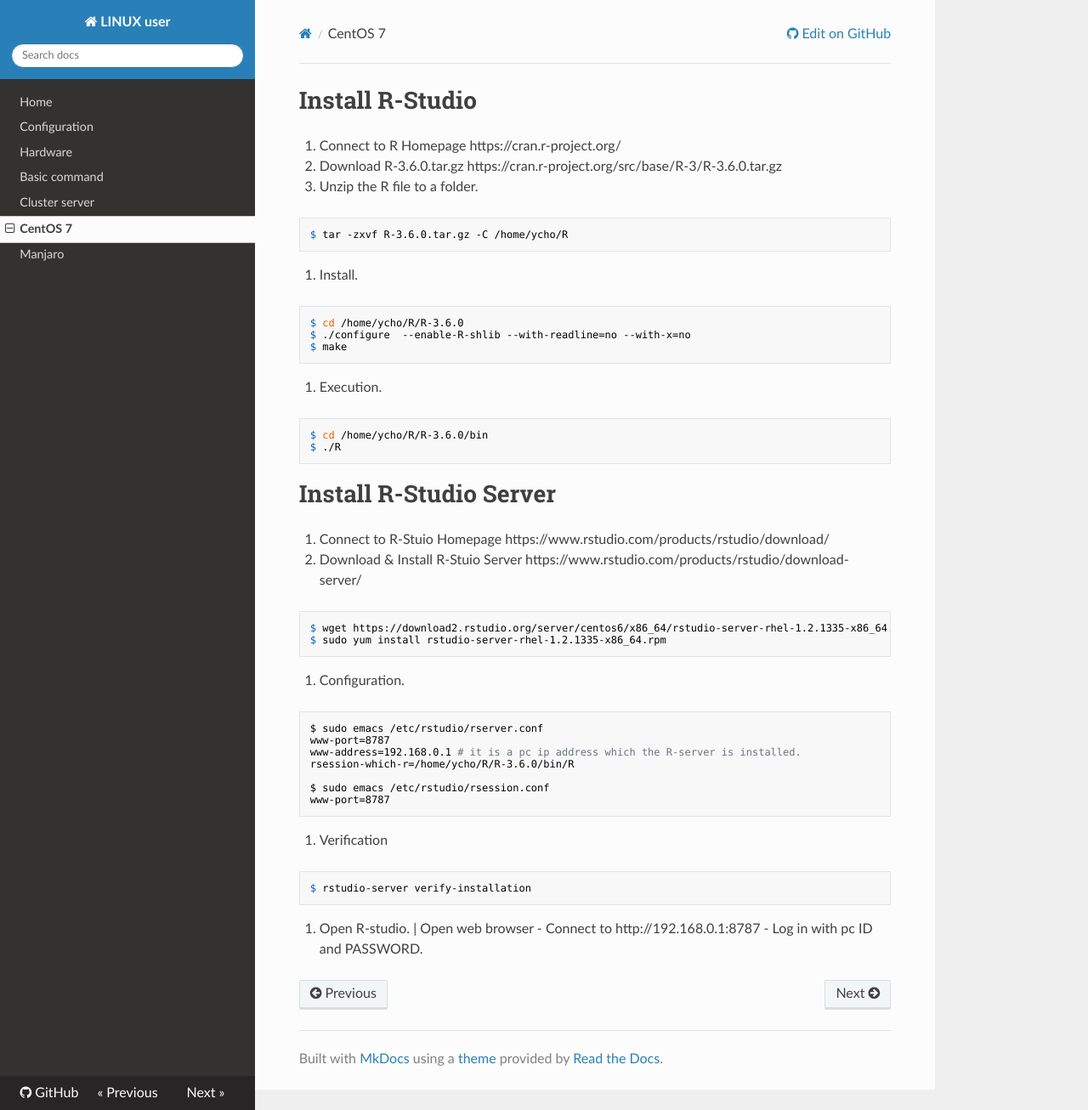
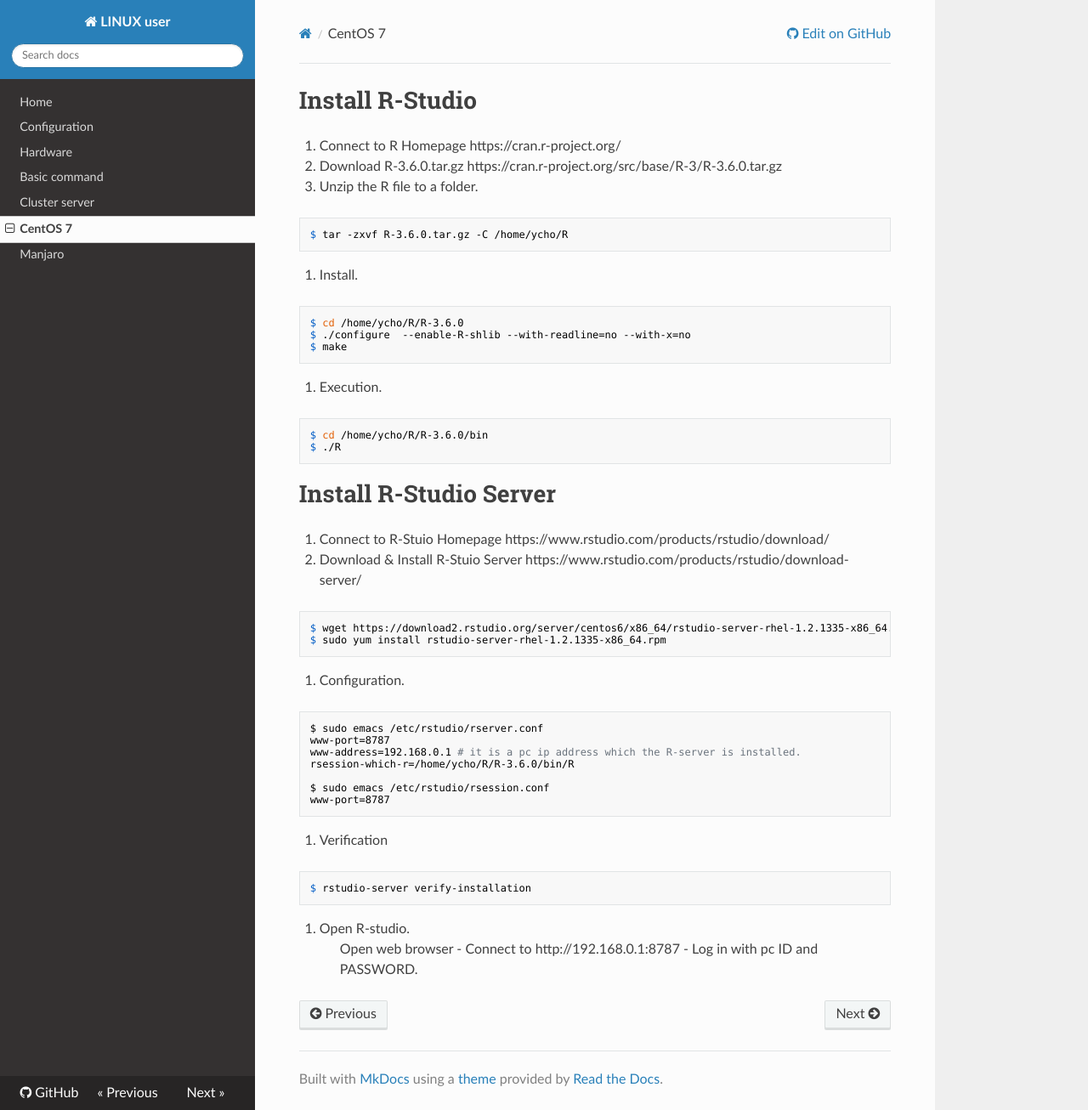
Before and after one commit to WonyoungCho/LINUX, an MkDocs documentation site: the page built from docs/centos7_conf.md, in a window 1280 px wide and 1306 px high. Shown: the whole window at 85% size. Built offline with MkDocs 1.6.1, drawn with Linux system fonts in a browser that asks for light colours; nearby versions of some CDN libraries; old or Windows-style settings are respelled for this version of MkDocs.

````diff
--- a/docs/centos7_conf.md
+++ b/docs/centos7_conf.md
@@ -54,4 +54,4 @@ $ rstudio-server verify-installation
 ```
 
 5. Open R-studio.
-| Open web browser - Connect to http://192.168.0.1:8787 - Log in with pc ID and PASSWORD.
+> Open web browser - Connect to http://192.168.0.1:8787 - Log in with pc ID and PASSWORD.
````
